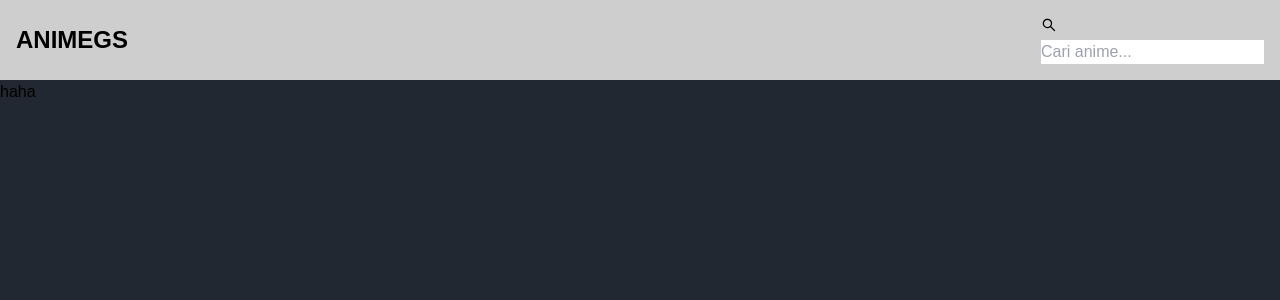
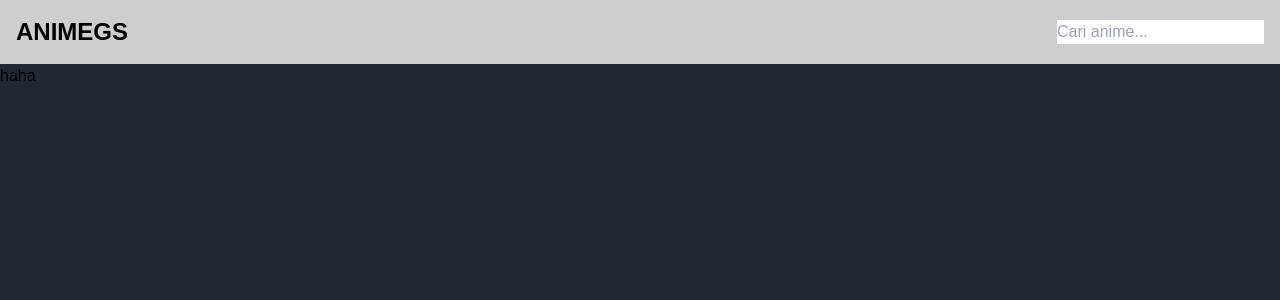
Before and after one commit to Nabilfadilah/anime-movie, a Next.js app in the folder anime/: page /populer in a window 1280 px wide. Shown: the top 300 px of the page. Built offline with nearby package versions, Linux system fonts and the light colour scheme; a web font is replaced by a local one.

Commit message:
Merubah handleInputChange dan coment handle yang tidak digunakan

```diff
--- a/anime/src/elements/input/InputSearch.jsx
+++ b/anime/src/elements/input/InputSearch.jsx
@@ -1,29 +1,31 @@
 "use client";
 
 import { useRouter } from "next/navigation";
-import { forwardRef, useRef } from "react";
+import { forwardRef, useRef, useState } from "react";
 import { AiOutlineSearch } from "react-icons/ai"; // Import ikon dari React Icons
+import Button from "../button/Button";
 
 const InputSearch = forwardRef((props, ref) => {
   const { placeholder, name, className, onChange } = props;
   const searchRef = useRef();
   const router = useRouter();
+  const [keyword, setKeyword] = useState(""); // Simpan nilai input saat ini
 
   // Handle tombol Enter
-  const handleKeyDown = (event) => {
-    if (event.key === "Enter") {
-      event.preventDefault();
-      handleSearch(); // Panggil fungsi pencarian
-    }
-  };
+  // const handleKeyDown = (event) => {
+  //   if (event.key === "Enter") {
+  //     event.preventDefault();
+  //     handleSearch(); // Panggil fungsi pencarian
+  //   }
+  // };
 
   // Handle tombol klik dan real-time update
-  const handleSearch = () => {
-    const keyword = searchRef.current?.value || "";
-    if (keyword.trim()) {
-      router.push(`/search/${keyword}`); // Navigasi ke halaman pencarian
-    }
-  };
+  // const handleSearch = () => {
+  //   const keyword = searchRef.current?.value || "";
+  //   if (keyword.trim()) {
+  //     router.push(`/search/${keyword}`); // Navigasi ke halaman pencarian
+  //   }
+  // };
 
   // const handleInputChange = (event) => {
   //   const keyword = event.target.value;
@@ -33,12 +35,39 @@ const InputSearch = forwardRef((props, ref) => {
   //   if (onChange) onChange(event); // Tetap memanggil onChange props jika ada
   // };
 
+  // Handle perubahan input ke-2
+  const handleInputChange = (event) => {
+    const value = event.target.value;
+    setKeyword(value);
+
+    if (value.trim() === "") {
+      // Jika input kosong, arahkan kembali ke halaman utama
+      router.push("/");
+    } else {
+      // Jika input tidak kosong, arahkan ke halaman pencarian real-time
+      router.push(`/search/${value}`);
+    }
+  };
+
+  // Handle perubahan input
+  // const handleInputChange = (event) => {
+  //   const value = event.target.value;
+  //   setKeyword(value);
+
+  //   if (value.trim() === "") {
+  //     // Jika input kosong, panggil fungsi untuk reset data populer
+  //     if (onResetPopular) {
+  //       onResetPopular();
+  //     }
+  //   }
+  // };
+
   return (
-    <div className="relative">
+    <div className="flex">
       {/* Ikon Search */}
-      <button onClick={handleSearch}>
-        <AiOutlineSearch className="absolute left-3 top-2.5 text-gray-400" />
-      </button>
+      {/* <Button className="grid items-center" onClick={handleSearch}> */}
+      {/* <AiOutlineSearch className="left-3 top-2.5 text-color-secondary" /> */}
+      {/* </Button> */}
 
       {/* Input Field */}
       <input
@@ -48,8 +77,9 @@ const InputSearch = forwardRef((props, ref) => {
         name={name}
         id={name}
         ref={ref || searchRef}
-        onKeyDown={handleKeyDown} // Tangani Enter
-        // onChange={handleInputChange} // Update real-time
+        value={keyword}
+        // onKeyDown={handleKeyDown} // Tangani Enter
+        onChange={handleInputChange} // Update real-time
       />
     </div>
   );
```
